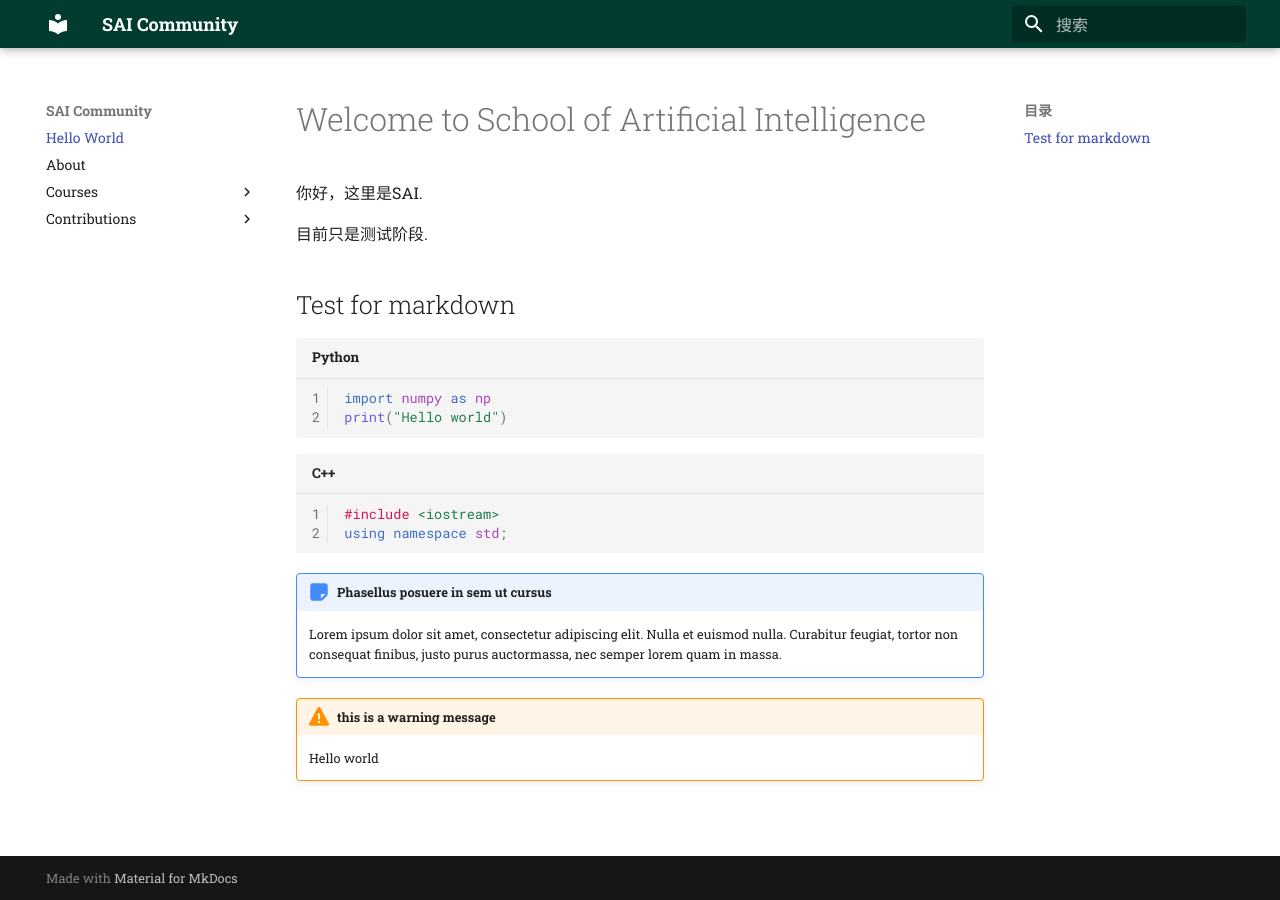
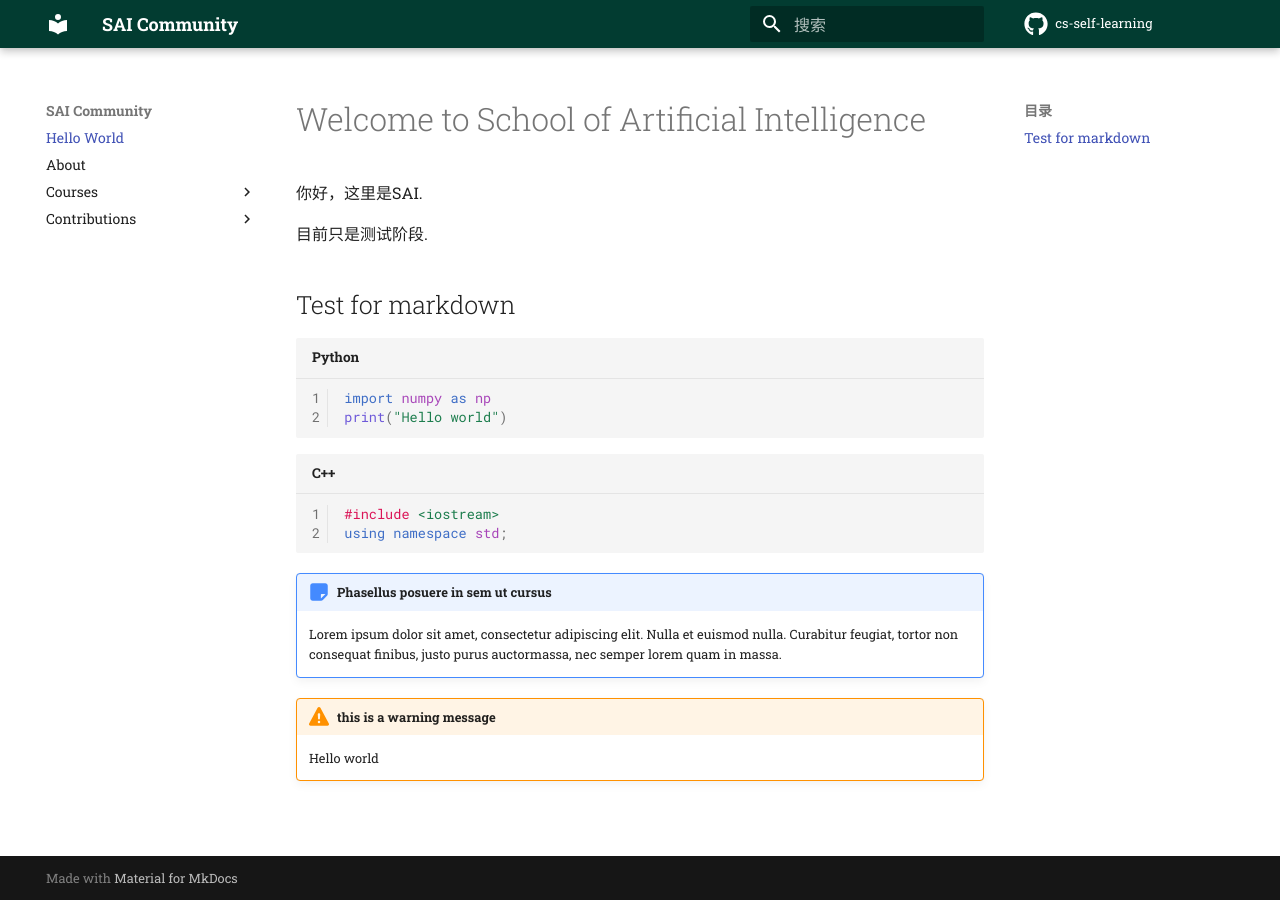
Before and after one commit to SJTU-SAI/SAI-Community, an MkDocs documentation site: the page built from docs/index.md, in a window 1280 px wide. Built offline with MkDocs 1.6.1 and Material for MkDocs 9.7.7, drawn with Linux system fonts in a browser that asks for light colours; comment, search, counter and statistics services are not loaded.

```diff
--- a/mkdocs.yml
+++ b/mkdocs.yml
@@ -3,7 +3,10 @@ site_author: SAI
 site_description: >-
   SAI Community
 
-# !todo repo_name: tobe done
+site_url: https://xiyuanyang-code.github.io/SAI-Community
+repo_name: cs-self-learning
+repo_url: https://github.com/xiyuanyang-code/SAI-Community
+# ! temporarily!!!
 # !todo repo_url: tobe done
 
 theme:
```
Also changed, not shown: README.md (+3 -0 lines), 1 other file.
